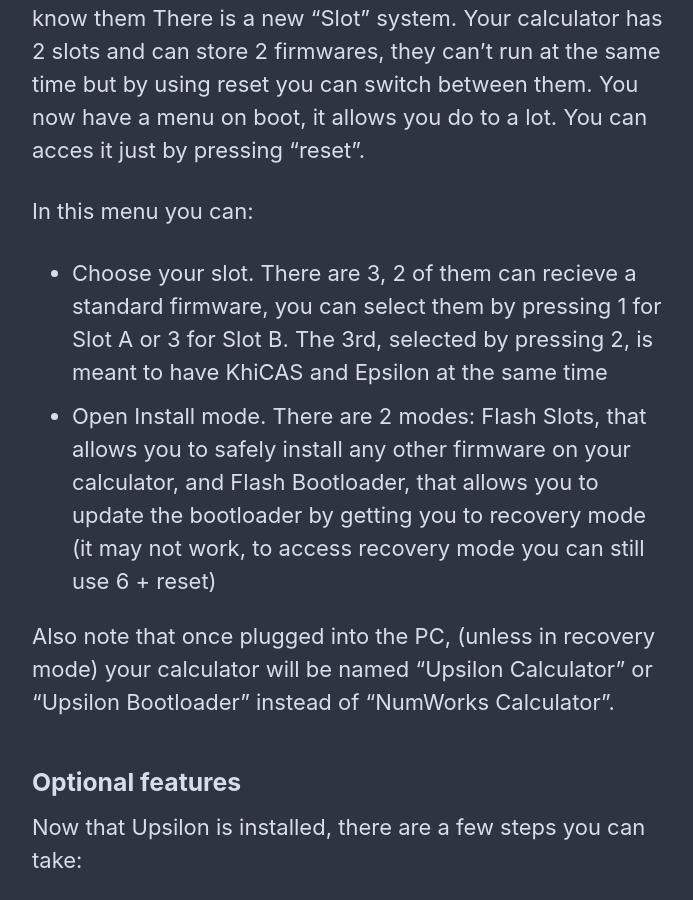
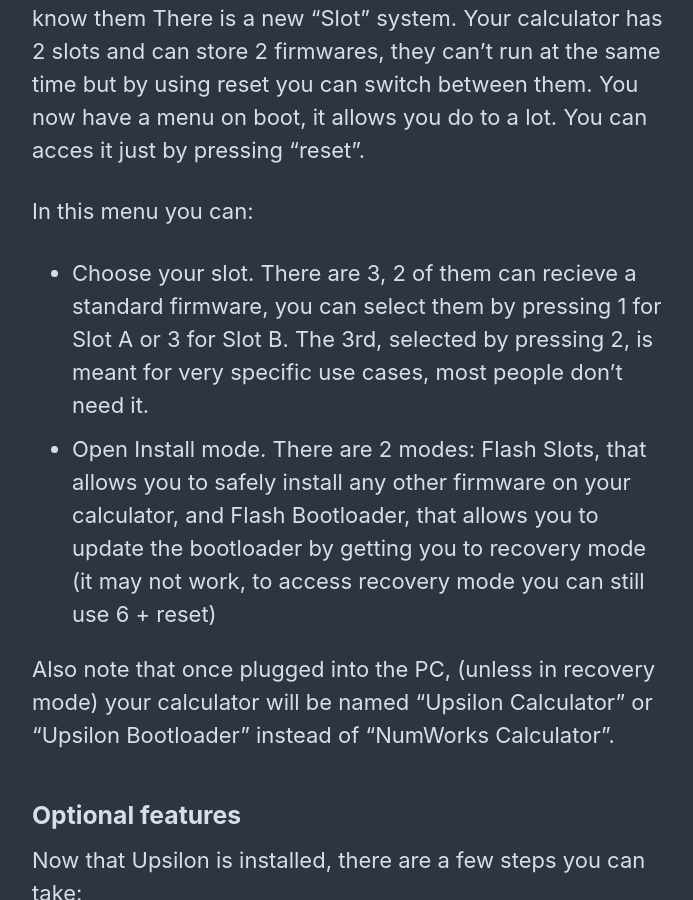
Before and after one commit to Omega-Numworks/Omega-Guide, a Jekyll site: the page built from _pages/en_US/upsilon.md, in a window 1280 px wide and 900 px high, scrolled down 1656 px. Shown: the whole window, without its empty margins (290-983 px from the left). Built offline with Jekyll 4.4.1, drawn with Linux system fonts in a browser that asks for light colours; comment, search, counter and statistics services are not loaded.

Commit message:
Update upsilon.md

```diff
--- a/_pages/en_US/upsilon.md
+++ b/_pages/en_US/upsilon.md
@@ -38,7 +38,7 @@
 You now have a menu on boot, it allows you do to a lot. You can acces it just by pressing "reset".
 
 In this menu you can:
-- Choose your slot. There are 3, 2 of them can recieve a standard firmware, you can select them by pressing 1 for Slot A or 3 for Slot B. The 3rd, selected by pressing 2, is meant to have KhiCAS and Epsilon at the same time
+- Choose your slot. There are 3, 2 of them can recieve a standard firmware, you can select them by pressing 1 for Slot A or 3 for Slot B. The 3rd, selected by pressing 2, is meant for very specific use cases, most people don't need it.
 - Open Install mode. There are 2 modes: Flash Slots, that allows you to safely install any other firmware on your calculator, and Flash Bootloader, that allows you to update the bootloader by getting you to recovery mode (it may not work, to access recovery mode you can still use 6 + reset)
 
 Also note that once plugged into the PC, (unless in recovery mode) your calculator will be named "Upsilon Calculator" or "Upsilon Bootloader" instead of "NumWorks Calculator".
```
